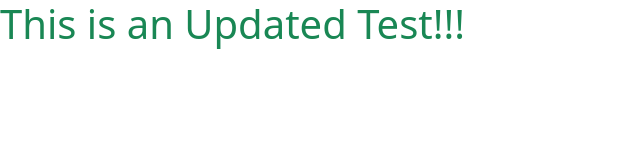
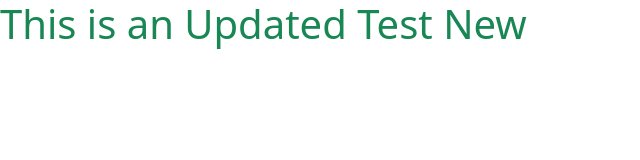
Before and after one commit to MSD118/JenkinsTest, a plain HTML site: page index.html in a window 1280 px wide. Shown: the whole page, without its empty margins (0-640 px from the left). Drawn offline with nearby package versions, Linux system fonts and the light colour scheme.

Commit message:
Third Commit

```diff
--- a/index.html
+++ b/index.html
@@ -15,7 +15,7 @@
 
 <body>
     <h1 class="text-success">
-        This is an Updated Test!!!
+        This is an Updated Test New
 
     </h1>
 
```
